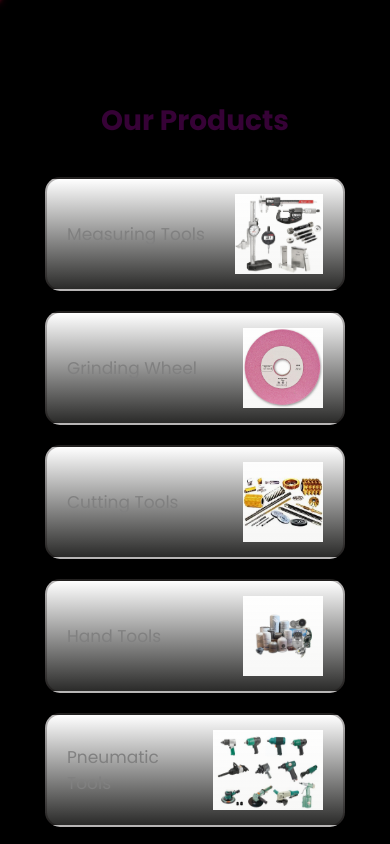
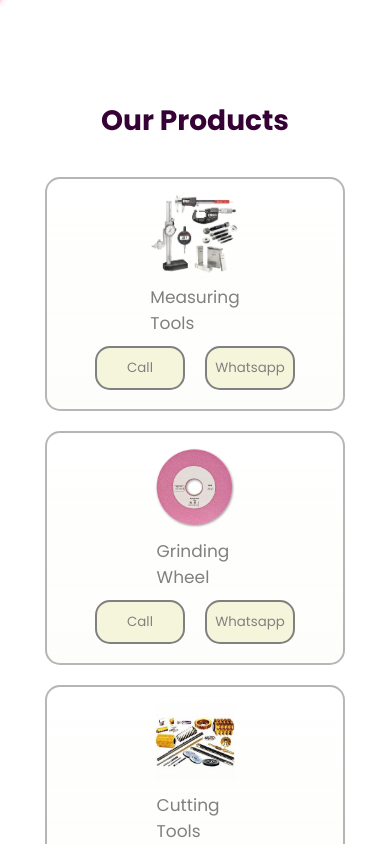
Before and after one commit to AbhiQuodes/Aryan-Enterprises, a React (Create React App) app: page /products in a window 390 px wide. Shown: the top 844 px of the page. Built offline with nearby package versions, Linux system fonts and the light colour scheme.

Commit message:
16th commit

```diff
--- a/src/components/ProductContainer.js
+++ b/src/components/ProductContainer.js
@@ -3,6 +3,7 @@ import { NavLink } from "react-router-dom";
 import "./ProductContainer.css";
 import Aos from "aos";
 import "aos/dist/aos.css";
+import { useNavigate } from "react-router-dom";
 import dropDown from "../images/dropDown.png";
 import MeasuringTools from "../images/MeasuringTools.jpeg";
 import GrindingWheel from "../images/GrindingWheel.jpeg";
@@ -26,6 +27,12 @@ const ProductContainer = () => {
   const [expandedProductBox ,setExpandedProductBox]=useState(null);
   const handleExpand =(index)=>{
     setExpandedProductBox( expandedProductBox=== index ? null : index)
+  }
+  const navigatePath=useNavigate();
+  const navigateToPage=()=>{
+    setTimeout(()=>{
+      navigatePath('/products');
+    },500)
   }
     const productBoxList  =useRef();
     const productDetails = [
@@ -69,7 +76,9 @@ const ProductContainer = () => {
     {  productDetails.map((eachProduct ,idx) => {
 
 return(
-        <li className="product-box-list-item" ref={ productBoxList  } key={idx}>          {/* <img src="dsndhgh" alt="product-img">
+        <li onClick={()=>{
+          navigateToPage()
+        }} className="product-box-list-item" ref={ productBoxList  } key={idx}>          {/* <img src="dsndhgh" alt="product-img">
                  </img>*/}
           <h3 className="product-name">{eachProduct.name}</h3>
           {/* <img key={idx}
--- a/src/index.css
+++ b/src/index.css
@@ -9,7 +9,7 @@
   display:flex;
   padding-top:50px;
   width:100%;
-  background-color: black;
+  /* background-color: black; */
 }
 ::-webkit-scrollbar {
   height: 0px;
--- a/src/pages/ProductPage.css
+++ b/src/pages/ProductPage.css
@@ -0,0 +1,80 @@
+.product-contact-box-list-item{
+
+
+        display: flex;
+        border-radius: 15px;
+        box-shadow: 0px 0px 1px black;
+        width: 80%;
+        max-width: 300px;
+        height: fit-content;
+        /* gap: 10px; */
+        justify-content: space-evenly;
+        align-items: center;
+        background: linear-gradient(#fff, rgba(245, 245, 235, 0.199));
+        padding: 20px 20px;
+        border: 2px solid rgba(12, 4, 4, 0.29);
+        min-height:230px;
+}
+.product-contact{
+    width:40%;
+    display: flex;
+    flex-direction: column;
+    gap:20px;
+    align-items: center;
+}
+.btn{
+    width:fit-content;
+padding:10px 5px;
+/* background-color: #fff; */
+background-color: beige;
+border:2px solid grey;
+color:grey;
+border-radius: 8px;
+
+min-width:90px;
+scale:0.8;
+}
+.btn:hover{
+    color:#fff;
+    background-color: rgb(32,1,32);
+    border:2px solid rgb(32,1,32);
+
+}
+@media (max-width:600px)
+{
+    .product-contact-box-list-item{
+
+    padding: 15px 20px;
+    gap: 10px;
+    flex-direction: column-reverse;
+    width: 100%;
+    border-radius: 15px;
+    box-shadow: 0px 0px 0px black;
+    position: relative;
+    align-items: center;
+    min-height: fit-content;
+    }
+    .product-contact{
+        width:30%;
+        height:110px;
+        min-height: fit-content;
+        display:flex;
+        flex-direction: column;
+        gap:10px;
+        align-items: center;
+    }
+    .btn{
+        min-width:90px;
+        border-radius: 15px;
+        scale: 1;
+
+    }
+    .btn-box{
+        display:flex;
+        /* justify-content: space-between; */
+        gap:20px;
+
+
+        /* width: 100%; */
+    }
+}
--- a/src/pages/ProductPage.js
+++ b/src/pages/ProductPage.js
@@ -1,15 +1,62 @@
-import React, { useState, useEffect } from "react";
+import React, { useState, useEffect,useRef } from "react";
 import "./ProductPage.css";
+import { NavLink } from "react-router-dom";
 import HeaderBar from "../components/HeaderBar";
 import FootNavBar from "../components/FootNavBar";
 import LoadingBar from "react-top-loading-bar";
 import { useLocation } from "react-router-dom";
 import FooterBar from "../components/FooterBar";
 import ProductContainer from "../components/ProductContainer";
+import Aos from "aos";
+import "aos/dist/aos.css";
+import dropDown from "../images/dropDown.png";
+import MeasuringTools from "../images/MeasuringTools.jpeg";
+import GrindingWheel from "../images/GrindingWheel.jpeg";
+import CuttingTools from "../images/CuttingTools.jpeg";
+import HandTools from "../images/HandTools.jpeg";
+import PneumaticTools from "../images/PneumaticTools.jpeg";
+import BandSawBlades from "../images/BandSawBlades.jpeg";
+import PowerSawBlades from "../images/PowerSawBlades.jpeg";
+import AirWaterCoolantFilterElements from "../images/AirWaterCoolantFilterElements.jpeg";
+import BellowsCover from "../images/BellowsCover.jpeg";
+import TelescopicCover from "../images/TelescopicCover.jpeg";
+import SSWireBrush from "../images/SSWireBrush.jpeg";
 
 const ProductPage = () => {
   const location = useLocation();
   const [progress, setProgress] = useState(0);
+  Aos.init();
+  const dropDownImg = useRef();
+  const [displayWidth,setDisplayWidth] =useState( window.innerWidth);
+  const [expandedProductBox ,setExpandedProductBox]=useState(null);
+  const handleExpand =(index)=>{
+    setExpandedProductBox( expandedProductBox=== index ? null : index)
+  }
+    const productBoxList  =useRef();
+    const productDetails = [
+      { name: "Measuring Tools", image: MeasuringTools },
+      { name: "Grinding Wheel", image: GrindingWheel },
+      { name: "Cutting Tools", image: CuttingTools },
+      { name: "Hand Tools", image: HandTools },
+      { name: "Pneumatic Tools", image: PneumaticTools },
+      { name: "Band Saw Blades", image: BandSawBlades },
+      { name: "Power Saw Blades", image: PowerSawBlades },
+      { name: "All Filter Elements (Air, Water, Coolant)", image: AirWaterCoolantFilterElements },
+      { name: "Bellows Cover", image: BellowsCover },
+      { name: "Telescopic Cover", image: TelescopicCover },
+      { name: "S.S. Wire Brush", image: SSWireBrush },
+    ];
+  const handleDropDownClick = (event) => {
+    if (!dropDownImg.current.classList.contains("rotate-icon")) {
+      dropDownImg.current.classList.add("rotate-icon");
+      // productBoxList.current.style.display = "flex";
+    } else {
+      dropDownImg.current.classList.remove("rotate-icon");
+      // productBoxList.current.style.display = "none";
+    }
+
+
+    }
   const handleHeadLinksLoader = () => {
     const controlProgress = setInterval(() => {
       setProgress((previousProgress) => {
@@ -24,7 +71,6 @@ const ProductPage = () => {
   };
   useEffect(() => {
     handleHeadLinksLoader();
-    // window.scrollTo(0, 0);
   }, []);
 
   return (
@@ -40,9 +86,63 @@ const ProductPage = () => {
         }}
       ></LoadingBar>
       <HeaderBar handleHeadLinksLoader={handleHeadLinksLoader}></HeaderBar>
-     <div className = "container"> <ProductContainer></ProductContainer></div>
+      <div className="container">
+        <section
+          className="product-container"
+          data-aos="fade"
+          data-aos-duration="800"
+          data-aos-easing="ease-in-sine"
+        >
+          <div className="product-box-title">
+            <NavLink to="/products">
+              <h2 className="product-box-title">Our Products</h2>
+            </NavLink>
+          </div>
+          <ul className="product-box-list">
+            {productDetails.map((eachProduct, idx) => {
+              return (
+                <li
+                  className="product-contact-box-list-item"
+                  ref={productBoxList}
+                  key={idx}
+                >
+                  {" "}
+                  {/* <img src="dsndhgh" alt="product-img">
+                 </img>*/}
+                 <div className="product-contact">
+                  <h3 className="product-name">{eachProduct.name}</h3>
+                  <div className="btn-box">
+
+                 <a href={`tel:${9529909387}`}> <button className='call-btn btn'>Call</button></a>
+                 <a href={`https://wa.me/${9529909387}`}
+                 target="_blank"
+                 rel="noopener noreferrer"> <button
+                  className='Whatsapp-btn btn'>Whatsapp</button></a>
+                 </div>
+                  </div>
+
+
+                  {/* <img key={idx}
+            ref={dropDownImg}
+            src={dropDown}
+            alt="dropDown-box-arrow"
+           className="product-box-list-arrow"
+           onClick={(event)=>{
+            handleDropDownClick(event);
+           }}
+          ></img> */}
+                  <img
+                    className="product-image"
+                    src={eachProduct.image}
+                    alt="product-img"
+                  ></img>
+                </li>
+              );
+            })}
+          </ul>
+        </section>
+      </div>
       <FooterBar></FooterBar>
-
     </div>
   );
 };
```
